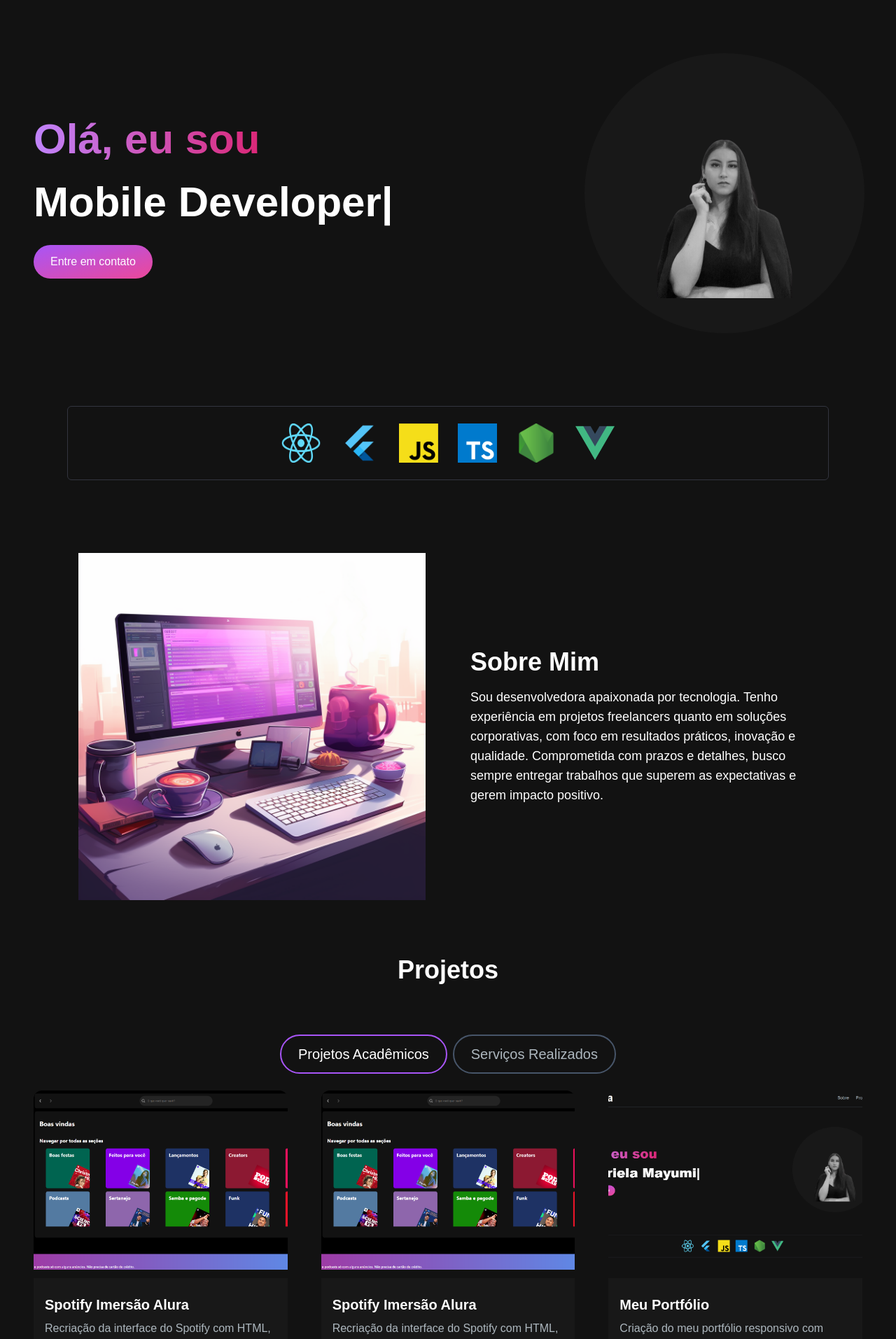
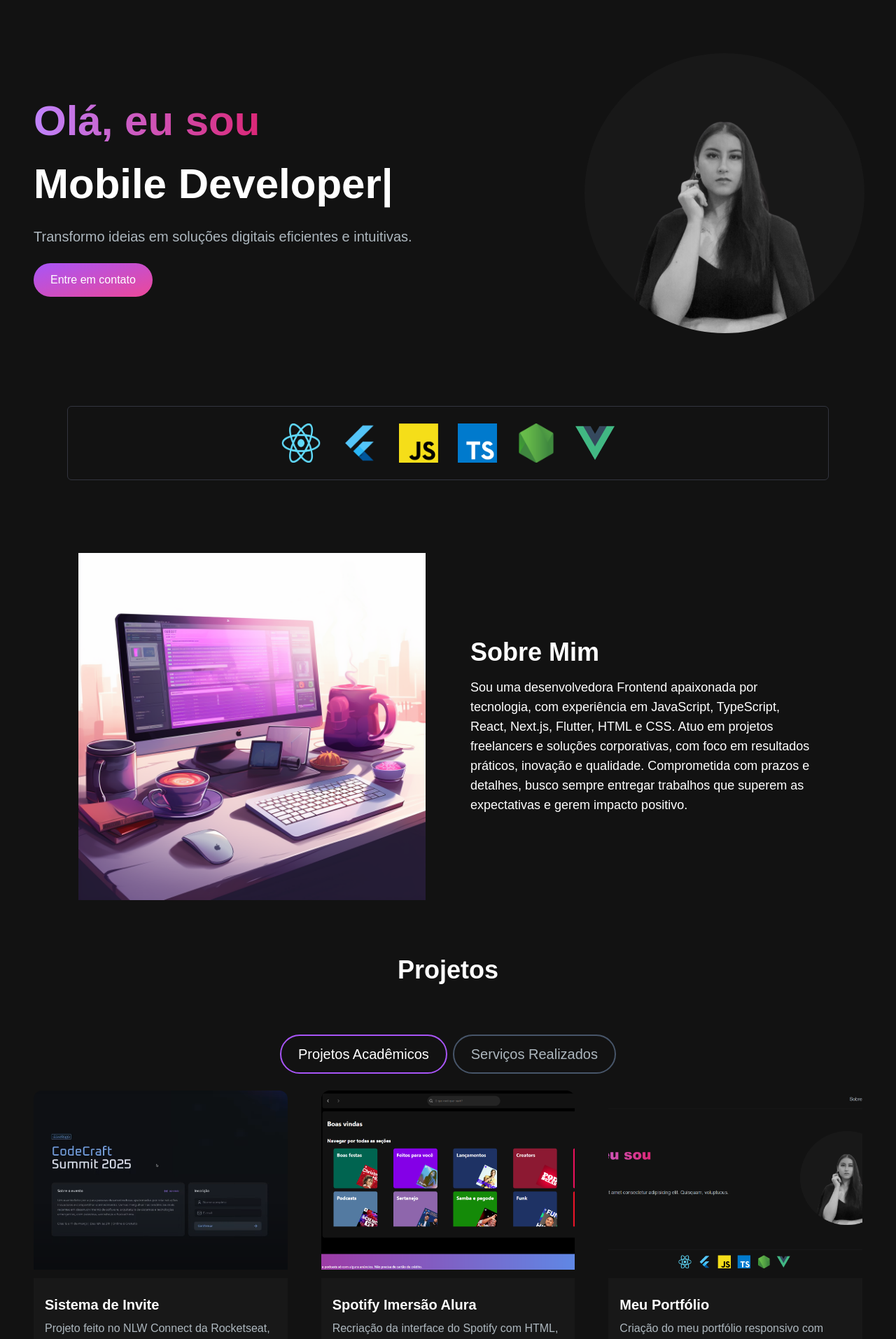
Before and after one commit to gabimatueda/portfolio-gabi, a Next.js app: page / in a window 1280 px wide. Shown: the part 100-2013 px from the top of the page at 70% size. Built offline with nearby package versions, Linux system fonts and the light colour scheme.

Commit message:
style: texto, icons

```diff
--- a/src/app/components/AboutSection.jsx
+++ b/src/app/components/AboutSection.jsx
@@ -11,7 +11,7 @@ const AboutSection = () => {
                 <div className="mt-4 md:mt-0 flex flex-col justify-center text-left">
                     <h2 className="text-4xl font-bold text-white mb-4">Sobre Mim</h2>
                     <p className="text-base lg:text-lg">
-                    Sou desenvolvedora apaixonada por tecnologia. Tenho experiência em projetos freelancers quanto em soluções corporativas, com foco em resultados práticos, inovação e qualidade. Comprometida com prazos e detalhes, busco sempre entregar trabalhos que superem as expectativas e gerem impacto positivo.
+                    Sou uma desenvolvedora Frontend apaixonada por tecnologia, com experiência em JavaScript, TypeScript, React, Next.js, Flutter, HTML e CSS. Atuo em projetos freelancers e soluções corporativas, com foco em resultados práticos, inovação e qualidade. Comprometida com prazos e detalhes, busco sempre entregar trabalhos que superem as expectativas e gerem impacto positivo.
                     </p>
                 </div>
             </div>
--- a/src/app/components/HeroSection.jsx
+++ b/src/app/components/HeroSection.jsx
@@ -36,6 +36,9 @@ const HeroSection = () => {
               repeat={Infinity}
             />
           </h1>
+            <p className="text-[#ADB7BE] text-base sm:text-lg mb-6 lg:text-xl">
+            Transformo ideias em soluções digitais eficientes e intuitivas.
+          </p>
           <div>
             <Link
               href="/#contact"
@@ -43,14 +46,6 @@ const HeroSection = () => {
             >
               Entre em contato
             </Link>
-            {/* <Link
-              href="/"
-              className="px-1 inline-block py-1 w-full sm:w-fit rounded-full bg-gradient-to-br from-primary-500 to-secondary-500 hover:bg-slate-800 text-white mt-3"
-            >
-              <span className="block bg-[#121212] hover:bg-slate-800 rounded-full px-5 py-2">
-                Download CV
-              </span>
-            </Link> */}
           </div>
         </motion.div>
         <motion.div
@@ -63,9 +58,9 @@ const HeroSection = () => {
             <Image
               src="/images/hero-image.png"
               alt="hero image"
-              className="absolute transform -translate-x-1/2 -translate-y-1/2 top-1/2 left-1/2"
-              width={300}
-              height={300}
+              className="absolute transform -translate-x-1/2 -translate-y-1/2 top-1/2 left-1/2 rounded-full"
+              width={450}
+              height={450}
             />
           </div>
         </motion.div>
--- a/src/app/components/Navbar.jsx
+++ b/src/app/components/Navbar.jsx
@@ -34,11 +34,11 @@ const Navbar = () => {
             <div className="mobile-menu block md:hidden">
                 {navbarOpen ? (
                     <button onClick={() => setNavbarOpen(false)} className="flex items-center px-3 py-2 border rounded border-slate-200 text-slate-200 hover:text-white hover:border-white">
-                    <Bars3Icon className="h-5 w-5"/>
+                    <XMarkIcon className="h-5 w-5"/>
                     </button>
                     ) : (
                         <button onClick={() => setNavbarOpen(true)} className="flex items-center px-3 py-2 border rounded border-slate-200 text-slate-200 hover:text-white hover:border-white">
-                        <XMarkIcon className="h-5 w-5"/>
+                        <Bars3Icon className="h-5 w-5"/>
                         </button>
                     )}
                 </div>
--- a/src/app/components/ProjectsSection.jsx
+++ b/src/app/components/ProjectsSection.jsx
@@ -7,12 +7,12 @@ import { motion, useInView } from "framer-motion";
 const projectsData = [
     {
         id: 1,
-        title: "Spotify Imersão Alura",
-        description: "Recriação da interface do Spotify com HTML, CSS E JS e utilização do React",
-        image: "/images/projects/spotify-alura.png",
+        title: "Sistema de Invite",
+        description: "Projeto feito no NLW Connect da Rocketseat, foi desenvolvido um sistema de invite onde conta com uma logística de ranking, número de cliques por convite e cadastro.",
+        image: "/images/projects/codecraft.png",
         tag: ["Projetos Acadêmicos"],
-        gitUrl: "https://github.com/gabimatueda/spotify-react",
-        previewUrl: "https://spotify-react-kappa.vercel.app/",
+        gitUrl: "https://github.com/gabimatueda/nlw-connect-react",
+        previewUrl: "https://nlw-connect-react-two.vercel.app/",
     },
     {
         id: 2,
@@ -29,8 +29,8 @@ const projectsData = [
         description: "Criação do meu portfólio responsivo com React.Js + Vite + TailwindCSS.",
         image: "/images/projects/portfolio.png",
         tag: ["Projetos Acadêmicos"],
-        gitUrl: "/",
-        previewUrl: "/",
+        gitUrl: "https://github.com/gabimatueda/portfolio-gabi",
+        previewUrl: "https://gabimatueda.vercel.app/",
     },
     {
         id: 4,
@@ -56,7 +56,6 @@ const projectsData = [
         description: "Site institucional para uma gelataria, com o objetivo de promover a marca e apresentar seus sabores exclusivos.",
         image: "/images/services/MammaAlchimista.png",
         tag: ["Serviços Realizados"],
-        // gitUrl: "",
         previewUrl: "https://www.mammagelato.com.br/",
     },
     {
@@ -65,7 +64,6 @@ const projectsData = [
         description: "Site institucional para um restaurante, com foco em destacar o cardápio, localização e a experiência gastronômica única",
         image: "/images/services/EspaçoGrill.png",
         tag: ["Serviços Realizados"],
-        // gitUrl: "",
         previewUrl: "https://www.xn--espaogrill-r6a.com/",
     },
     {
@@ -74,7 +72,6 @@ const projectsData = [
         description: "Landing page otimizada para captura de clientes para um estúdio de maquiagem e tranças.",
         image: "/images/services/FernandesBeauty.png",
         tag: ["Serviços Realizados"],
-        // gitUrl: "",
         previewUrl: "https://fernandesbeauty.com/",
     },
 ];
--- a/src/app/layout.js
+++ b/src/app/layout.js
@@ -12,8 +12,8 @@ const geistMono = Geist_Mono({
 });
 
 export const metadata = {
-  title: "Create Next App",
-  description: "Generated by create next app",
+  title: "Portfolio Gabriela Mayumi",
+  description: "Desenvolvedora web",
 };
 
 export default function RootLayout({ children }) {
```
Also changed, not shown: public/images/projects/codecraft.png (added), public/images/projects/portfolio.png.
